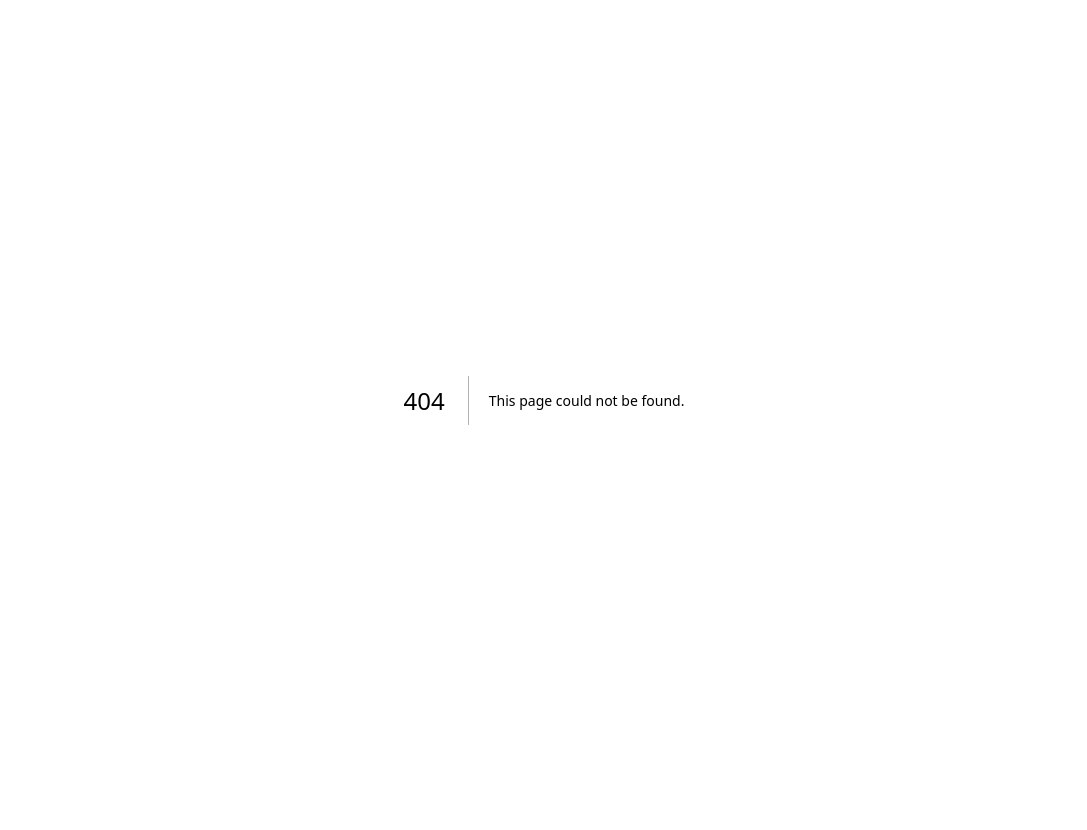
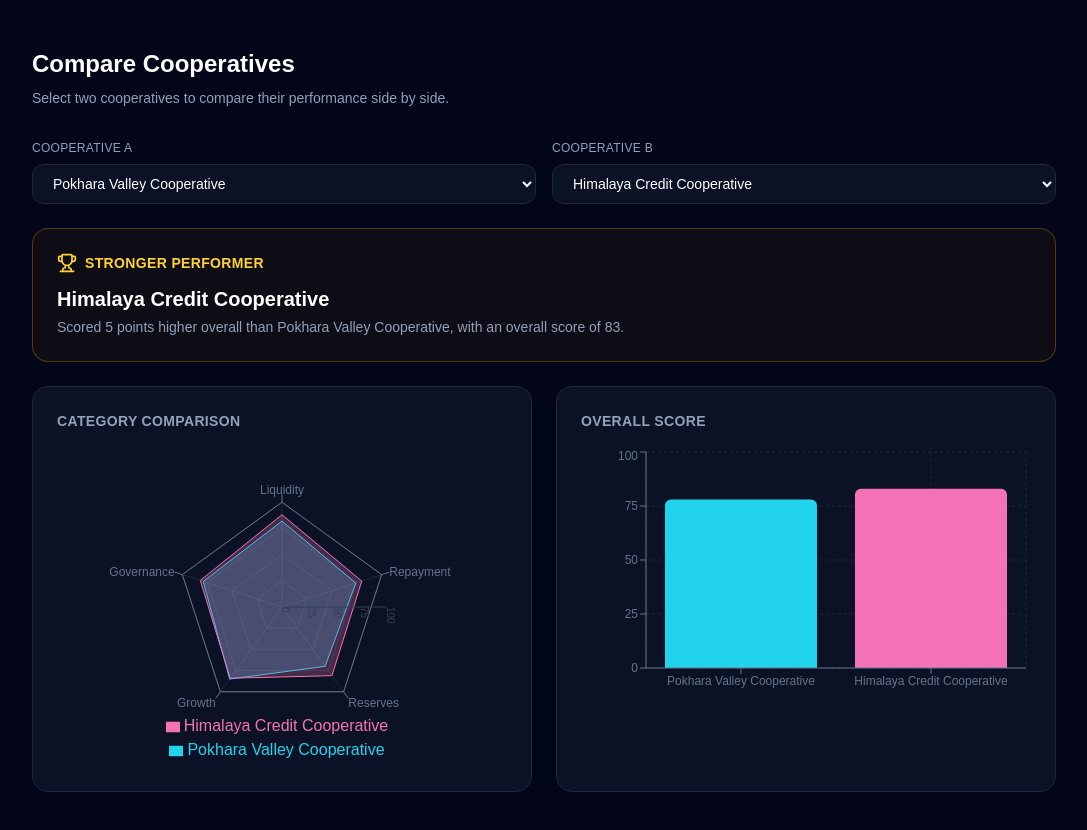
Before and after one commit to DikshaTimilsina/sahakari-nexus, a Next.js app: page /comparison in a window 1280 px wide. Before the commit this address had no page. Shown: the top 830 px of the page, without its empty margins (96-1183 px from the left). Before the commit the page ends 800 px from the top, so only its background shows below. Built offline with nearby package versions, Linux system fonts and the light colour scheme.

Commit message:
Create the page to hold the features of comparison

```diff
--- /dev/null
+++ b/app/comparison/page.tsx
@@ -0,0 +1,66 @@
+"use client";
+
+import { useState, useMemo } from "react";
+import { cooperativeOptions, getComparison } from "@/lib/mockComparison";
+import { CooperativeDropdown } from "@/components/comparison/CooperativeDropDown";
+import { ComparisonRadarChart } from "@/components/comparison/ComparisonRadarChart";
+import { ComparisonBarChart } from "@/components/comparison/ComparisonBarChart";
+import { WinnerCard } from "@/components/comparison/WinnerCard";
+
+export default function ComparisonPage() {
+  const [idA, setIdA] = useState<string>("coop-1");
+  const [idB, setIdB] = useState<string>("coop-4");
+
+  // useMemo recalculates the comparison only when idA or idB actually change,
+  // instead of on every single render of this page.
+  const comparison = useMemo(() => getComparison(idA, idB), [idA, idB]);
+
+  return (
+    <main className="min-h-screen bg-slate-950 px-6 py-12">
+      <div className="mx-auto max-w-5xl">
+        <h1 className="mb-2 text-2xl font-bold text-white">
+          Compare Cooperatives
+        </h1>
+        <p className="mb-8 text-sm text-slate-400">
+          Select two cooperatives to compare their performance side by side.
+        </p>
+
+        <div className="grid gap-4 sm:grid-cols-2">
+          <CooperativeDropdown
+            label="Cooperative A"
+            options={cooperativeOptions}
+            value={idA}
+            onChange={setIdA}
+            disabledId={idB}
+          />
+          <CooperativeDropdown
+            label="Cooperative B"
+            options={cooperativeOptions}
+            value={idB}
+            onChange={setIdB}
+            disabledId={idA}
+          />
+        </div>
+
+        <div className="mt-6">
+          <WinnerCard
+            cooperativeA={comparison.cooperativeA}
+            cooperativeB={comparison.cooperativeB}
+            winnerId={comparison.winnerId}
+          />
+        </div>
+
+        <div className="mt-6 grid gap-6 lg:grid-cols-2">
+          <ComparisonRadarChart
+            cooperativeA={comparison.cooperativeA}
+            cooperativeB={comparison.cooperativeB}
+          />
+          <ComparisonBarChart
+            cooperativeA={comparison.cooperativeA}
+            cooperativeB={comparison.cooperativeB}
+          />
+        </div>
+      </div>
+    </main>
+  );
+}
```
